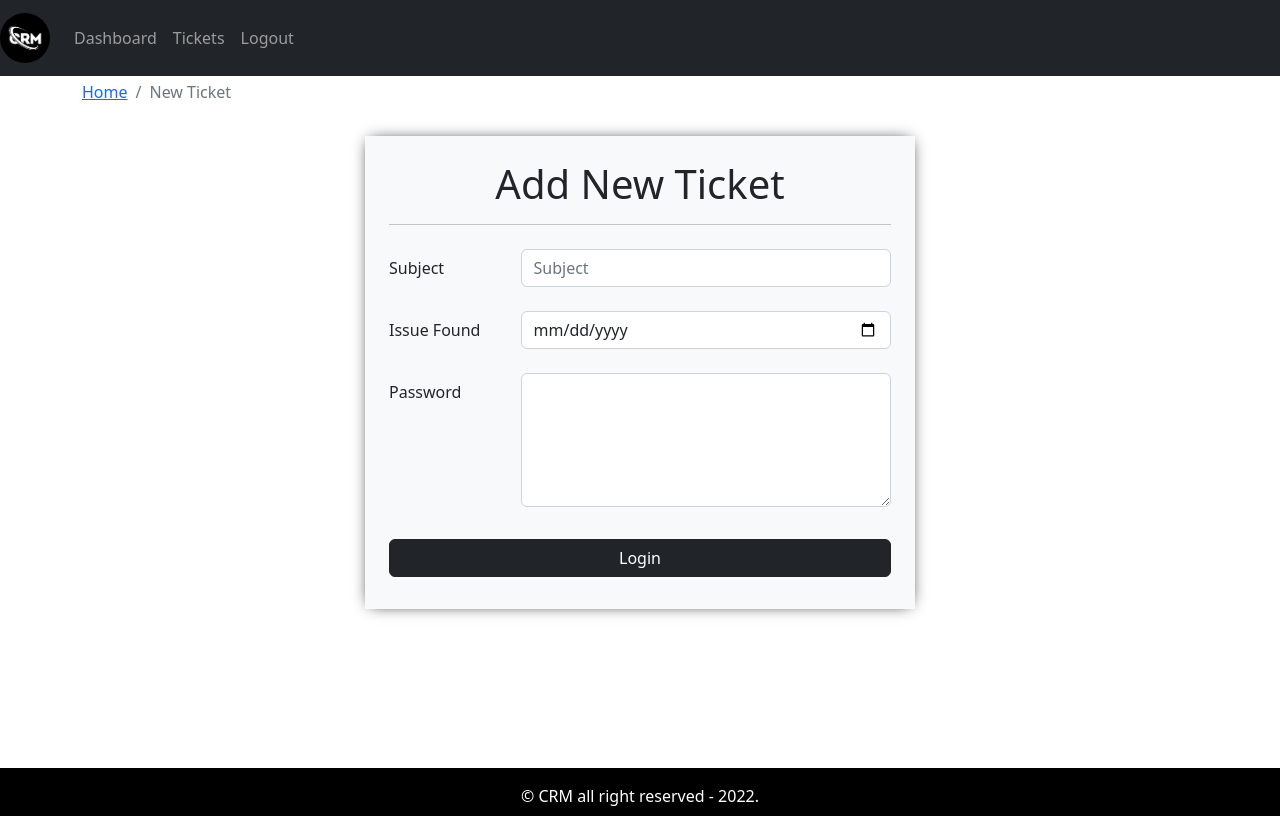
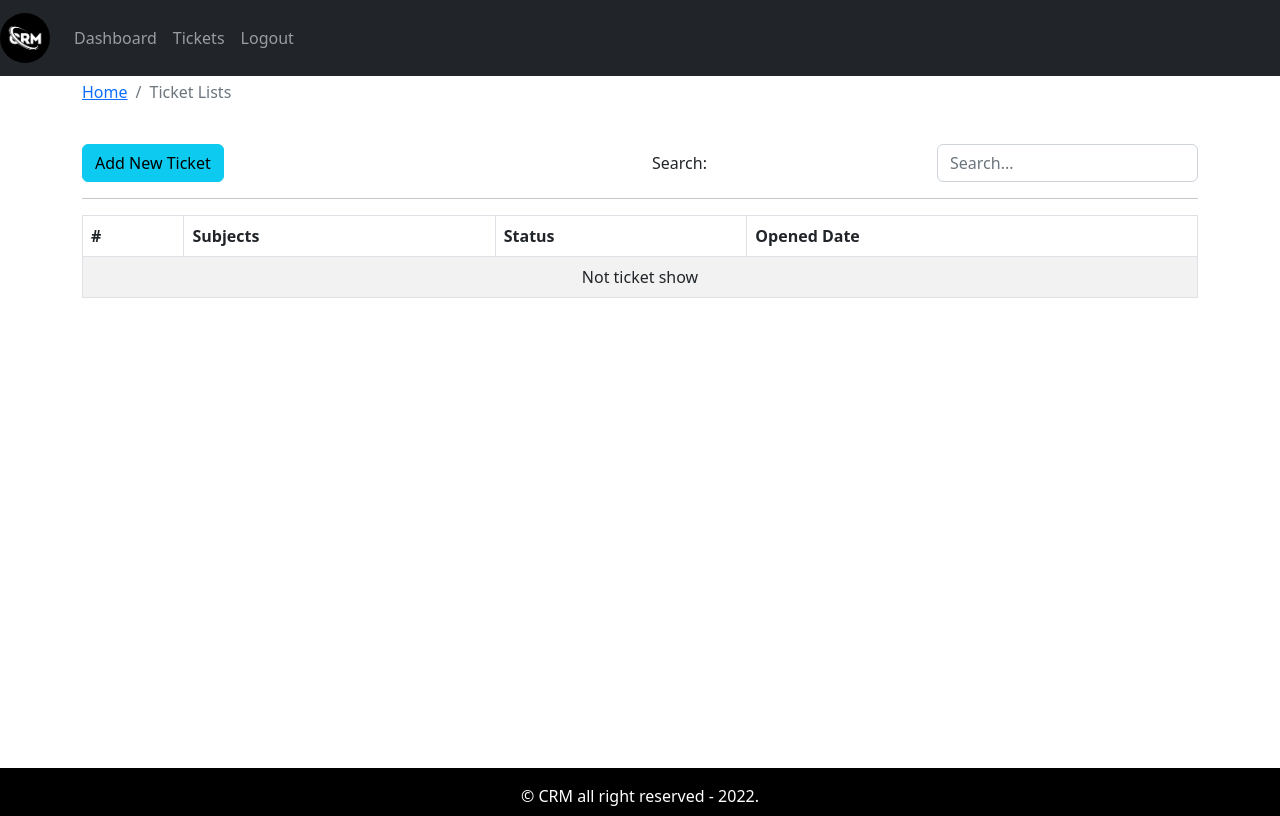
Before and after one commit to gszcode/crm-frontend, a React (Create React App) app: page / in a window 1280 px wide. Built offline with nearby package versions, Linux system fonts and the light colour scheme.

Commit message:
added search-form and ticket-lists component

```diff
--- a/src/App.js
+++ b/src/App.js
@@ -3,6 +3,7 @@ import { Entry } from './page/entry/Entry.page'
 import './App.css'
 import { Dashboard } from './page/dashboard/Dashboard.page'
 import { AddTicket } from './page/new-ticket/AddTicket.page'
+import { TicketLists } from './page/ticket-listing/TicketLists.page'
 
 function App() {
   return (
@@ -10,7 +11,8 @@ function App() {
       {/* <Entry /> */}
       <DefaultLayout>
         {/* <Dashboard /> */}
-        <AddTicket />
+        {/* <AddTicket /> */}
+        <TicketLists />
       </DefaultLayout>
     </div>
   )
--- a/src/assets/data/dummy-tickets.json
+++ b/src/assets/data/dummy-tickets.json
@@ -1,31 +1,61 @@
 [
   {
     "id": 1,
+    "subject": "Email certificate expired",
     "status": "Client response pending",
     "addedAt": "2022-11-15"
   },
   {
     "id": 2,
+    "subject": "Issue with Email certificate",
     "status": "Client response pending",
     "addedAt": "2022-11-15"
   },
   {
     "id": 3,
+    "subject": "Issue app crashing",
     "status": "Client response pending",
     "addedAt": "2022-11-15"
   },
   {
     "id": 4,
+    "subject": "Issue with ssl certificate",
     "status": "Client response pending",
     "addedAt": "2022-11-15"
   },
   {
     "id": 5,
+    "subject": "Issue with ssl certificate",
     "status": "Client response pending",
     "addedAt": "2022-11-15"
   },
   {
     "id": 6,
+    "subject": "Issue with ssl certificate",
+    "status": "Client response pending",
+    "addedAt": "2022-11-15"
+  },
+  {
+    "id": 7,
+    "subject": "Issue with ssl certificate",
+    "status": "Client response pending",
+    "addedAt": "2022-11-15"
+  },
+  {
+    "id": 8,
+    "subject": "Issue with ssl certificate",
+    "status": "Client response pending",
+    "addedAt": "2022-11-15"
+  },
+  {
+    "id": 9,
+    "subject": "Issue with ssl certificate",
+    "status": "Client response pending",
+    "addedAt": "2022-11-15"
+  },
+  {
+    "id": 10,
+    "subject": "Issue with ssl certificate",
     "status": "Client response pending",
     "addedAt": "2022-11-15"
   }
--- /dev/null
+++ b/src/components/search-form/SearchForm.comp.js
@@ -0,0 +1,27 @@
+import { Form, Row, Col } from 'react-bootstrap'
+import PropTypes from 'prop-types'
+
+export function SearchForm({ handleOnChange, str }) {
+  return (
+    <Form>
+      <Form.Group as={Row}>
+        <Form.Label column ms="2">
+          Search:{' '}
+        </Form.Label>
+        <Col ms="10">
+          <Form.Control
+            name="searchStr"
+            onChange={handleOnChange}
+            value={str}
+            placeholder="Search..."
+          />
+        </Col>
+      </Form.Group>
+    </Form>
+  )
+}
+
+SearchForm.propTypes = {
+  handleChange: PropTypes.func.isRequired,
+  str: PropTypes.string.isRequired
+}
--- a/src/components/ticket-table/TicketTable.comp.js
+++ b/src/components/ticket-table/TicketTable.comp.js
@@ -1,5 +1,6 @@
 import React from 'react'
 import { Table } from 'react-bootstrap'
+import PropTypes from 'prop-types'
 
 export const TicketTable = ({ tickets }) => {
   return (
@@ -33,3 +34,7 @@ export const TicketTable = ({ tickets }) => {
     </Table>
   )
 }
+
+TicketTable.propTypes = {
+  tickets: PropTypes.array.isRequired
+}
--- /dev/null
+++ b/src/page/ticket-listing/TicketLists.page.js
@@ -0,0 +1,53 @@
+import { useEffect, useState } from 'react'
+import { Container, Row, Col, Button } from 'react-bootstrap'
+import { PageBreadcrumb } from '../../components/breadcrumb/Breadcrumb.comp'
+import { SearchForm } from '../../components/search-form/SearchForm.comp'
+import { TicketTable } from '../../components/ticket-table/TicketTable.comp'
+import tickets from '../../assets/data/dummy-tickets.json'
+
+export function TicketLists() {
+  const [str, setStr] = useState('')
+  const [displayTicket, setDisplayTicket] = useState([])
+
+  useEffect(() => {}, [str, displayTicket])
+
+  const handleOnChange = (e) => {
+    const { value } = e.target
+    setStr(value)
+    searchTicket(value)
+  }
+
+  const searchTicket = (sttr) => {
+    const displayTickets = tickets.filter((ticket) =>
+      ticket.subject.toLocaleLowerCase().includes(sttr.toLocaleLowerCase())
+    )
+
+    console.log(displayTickets)
+    setDisplayTicket(displayTickets)
+  }
+
+  return (
+    <Container>
+      <Row>
+        <Col>
+          <PageBreadcrumb page="Ticket Lists" />
+        </Col>
+      </Row>
+      <Row className="mt-4">
+        <Col>
+          <Button variant="info">Add New Ticket</Button>
+        </Col>
+        <Col className="text-right">
+          <SearchForm handleOnChange={handleOnChange} str={str} />
+        </Col>
+      </Row>
+      <hr />
+
+      <Row>
+        <Col>
+          <TicketTable tickets={displayTicket} />
+        </Col>
+      </Row>
+    </Container>
+  )
+}
```
